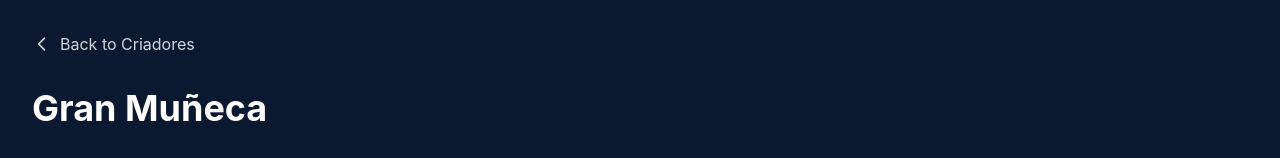
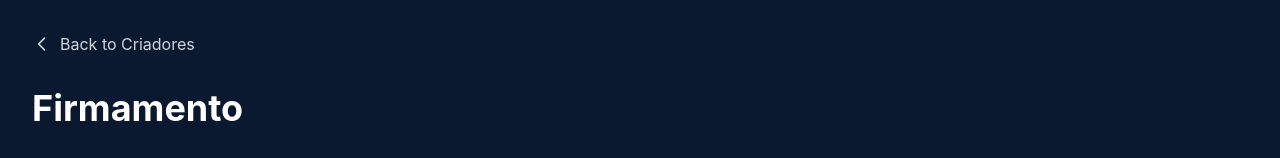
Before and after one commit to lucasbrea/Move37-Dashboard, a Next.js app: page /Criador/firmamento in a window 1280 px wide. Shown: the top 158 px of the page. Built offline with nearby package versions, Linux system fonts and the light colour scheme; no server answers; the database is empty; a web font is replaced by a local one.

Commit message:
fixed GM criador

```diff
--- a/app/Criador/firmamento/page.tsx
+++ b/app/Criador/firmamento/page.tsx
@@ -14,7 +14,7 @@ export default function FirmamentoPage() {
   const [isEditModalOpen, setIsEditModalOpen] = useState(false);
 
   // Use Supabase for reports
-  const { reports, loading, error, addReport, updateReport, deleteReport } = useReports('criador', 'Gran Muneca');
+  const { reports, loading, error, addReport, updateReport, deleteReport } = useReports('criador', 'Firmamento');
 
   const filteredReports = reports.filter(report => {
     const matchesSearch = report.title.toLowerCase().includes(searchQuery.toLowerCase());
@@ -74,7 +74,7 @@ export default function FirmamentoPage() {
         </div>
 
         {/* Page Title */}
-        <h1 className="text-4xl font-bold mb-8">Gran Muñeca</h1>
+        <h1 className="text-4xl font-bold mb-8">Firmamento</h1>
 
         {/* Search */}
         <div className="mb-8">
@@ -117,7 +117,7 @@ export default function FirmamentoPage() {
         )}
 
         {/* Add Report Button */}
-        {!loading && <AddReportButton onAddReport={handleAddReport} criador="Gran Muneca" location="criador" />}
+        {!loading && <AddReportButton onAddReport={handleAddReport} criador="Firmamento" location="criador" />}
 
         {/* Edit Report Modal */}
         <EditReportModal
--- a/app/Criador/gran-muneca/page.tsx
+++ b/app/Criador/gran-muneca/page.tsx
@@ -4,89 +4,57 @@ import { useState } from 'react';
 import { useRouter } from 'next/navigation';
 import AddReportButton from '../../components/AddReportButton';
 import ReportCard from '../../components/ReportCard';
-import { useLocalStorage } from '../../components/useLocalStorage';
-
-interface Report {
-  id: string;
-  title: string;
-  url: string;
-  category: string;
-  tags: string[];
-  criador?: string;
-}
+import EditReportModal from '../../components/EditReportModal';
+import { useReports, Report } from '../../../hooks/useReports';
 
 export default function FirmamentoPage() {
   const router = useRouter();
   const [searchQuery, setSearchQuery] = useState('');
-  const [reports, setReports] = useLocalStorage<Report[]>('firmamento-reports', [
-    {
-      id: '1',
-      title: "Tracking PRS 2022 - Gran Muñeca",
-      url: "https://docs.google.com/spreadsheets/d/1lGF2QVITIEYjnzPBSc_P3t673vWZePTH/edit?usp=drive_link&ouid=114898536092612537397&rtpof=true&sd=true",
-      category: "tables",
-      tags: ["prs", "gran muneca"]
-    },
-    {
-      id: '2',
-      title: "Tracking PRS 2023 - Gran Muñeca",
-      url: "https://docs.google.com/spreadsheets/d/1Ozyy9_duTKs2ZR8_5kgTmSxHYo37xTIx/edit?usp=drive_link&ouid=114898536092612537397&rtpof=true&sd=true",
-      category: "tables",
-      tags: ["gran muneca", "prs"]
-    },
-    {
-      id: '3',
-      title: "Criador Report - Gran Muñeca",
-      url: "https://drive.google.com/file/d/1JcVedR7m-BnrOsoxQ-aCOXqb6KOyK1XE/view?usp=drive_link",
-      category: "reports",
-      tags: ["firmamento", "analysis"]
-    },
-    {
-      id: '4',
-      title: "PRS - Family Data - Gran Muñeca - 2022",
-      url: "https://docs.google.com/spreadsheets/d/1vyeo5R6zDA8Ya00qP65Z_PcdQnLGQWTM/edit?usp=drive_link&ouid=114898536092612537397&rtpof=true&sd=true",
-      category: "tables",
-      tags: ["gran muñeca"]
-    },
-    {
-      id: '5',
-      title: "PRS - Family Data - Gran Muñeca - 2023",
-      url: "https://docs.google.com/spreadsheets/d/1La1Jr909eIMUXwiWnfocV91Uew3N8z7Z/edit?usp=drive_link&ouid=114898536092612537397&rtpof=true&sd=true",
-      category: "tables",
-      tags: ["gran muñeca"]
-    },
-    {
-      id: '6',
-      title: "Stake Winners - Gran Muñeca",
-      url: "https://docs.google.com/spreadsheets/d/1vDmTqyt6kjUwY83oSr0DEZGxe1TOKBHofaXLIz0C7DQ/edit?usp=drive_link",
-      category: "tables",
-      tags: ["gran muñeca"]
-    },
+  const [editingReport, setEditingReport] = useState<Report | null>(null);
+  const [isEditModalOpen, setIsEditModalOpen] = useState(false);
 
-  ]);
+  // Use Supabase for reports
+  const { reports, loading, error, addReport, updateReport, deleteReport } = useReports('criador', 'Gran Muneca');
 
   const filteredReports = reports.filter(report => {
-    const matchesSearch = report.title.toLowerCase().includes(searchQuery.toLowerCase()) ||
-                         report.tags.some(tag => tag.toLowerCase().includes(searchQuery.toLowerCase()));
+    const matchesSearch = report.title.toLowerCase().includes(searchQuery.toLowerCase());
     return matchesSearch;
   });
 
-  const handleAddReport = (newReport: Omit<Report, 'id'>) => {
-    const report: Report = {
-      ...newReport,
-      id: Date.now().toString(),
-      criador: 'Firmamento'
-    };
-    setReports([...reports, report]);
+  const handleAddReport = async (newReport: Omit<Report, 'id' | 'created_at' | 'updated_at'> & { location: string }) => {
+    try {
+      await addReport(newReport);
+    } catch (error) {
+      console.error('Failed to add report:', error);
+    }
   };
 
-  const handleEditReport = (editedReport: Report) => {
-    setReports(reports.map(report =>
-      report.id === editedReport.id ? editedReport : report
-    ));
+  const handleEditReport = async (editedReport: Report) => {
+    try {
+      await updateReport(editedReport.id, editedReport);
+      setIsEditModalOpen(false);
+      setEditingReport(null);
+    } catch (error) {
+      console.error('Failed to update report:', error);
+    }
   };
 
-  const handleDeleteReport = (reportToDelete: Report) => {
-    setReports(reports.filter(report => report.id !== reportToDelete.id));
+  const handleOpenEditModal = (report: Report) => {
+    setEditingReport(report);
+    setIsEditModalOpen(true);
+  };
+
+  const handleCloseEditModal = () => {
+    setIsEditModalOpen(false);
+    setEditingReport(null);
+  };
+
+  const handleDeleteReport = async (reportToDelete: Report) => {
+    try {
+      await deleteReport(reportToDelete.id);
+    } catch (error) {
+      console.error('Failed to delete report:', error);
+    }
   };
 
   return (
@@ -120,20 +88,45 @@ export default function FirmamentoPage() {
           />
         </div>
 
+        {/* Loading State */}
+        {loading && (
+          <div className="flex items-center justify-center py-12">
+            <div className="text-gray-300">Loading reports...</div>
+          </div>
+        )}
+
+        {/* Error State */}
+        {error && (
+          <div className="bg-red-500/10 border border-red-500/20 rounded-lg p-4 mb-6">
+            <div className="text-red-300">Error: {error}</div>
+          </div>
+        )}
+
         {/* Documents Grid */}
+        {!loading && (
           <div className="grid grid-cols-1 md:grid-cols-2 lg:grid-cols-3 gap-6">
             {filteredReports.map((report) => (
               <ReportCard
                 key={report.id}
                 report={report}
-              onEdit={handleEditReport}
+                onEdit={handleOpenEditModal}
                 onDelete={handleDeleteReport}
               />
             ))}
           </div>
+        )}
 
         {/* Add Report Button */}
-        <AddReportButton onAddReport={handleAddReport} criador="Firmamento" />
+        {!loading && <AddReportButton onAddReport={handleAddReport} criador="Gran Muneca" location="criador" />}
+
+        {/* Edit Report Modal */}
+        <EditReportModal
+          report={editingReport}
+          isOpen={isEditModalOpen}
+          onClose={handleCloseEditModal}
+          onSave={handleEditReport}
+          location="criador"
+        />
       </div>
     </div>
   );
```
Lines whose indentation alone changed are shown as unchanged.
